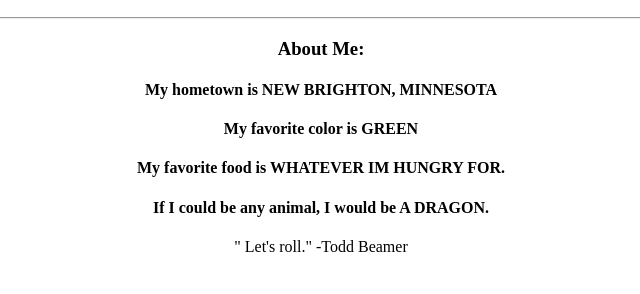
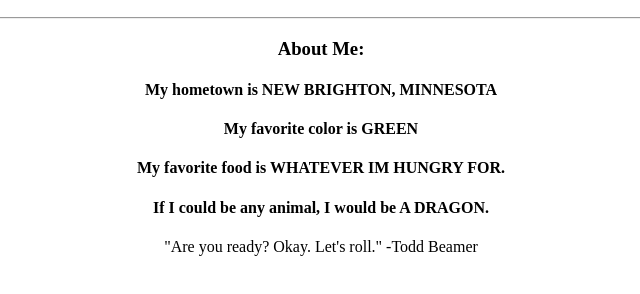
Before and after one commit to TheBiggestMama/profile, a plain HTML site: page index.html in a window 1280 px wide. Shown: the part 110-404 px from the top of the page, without its empty margins (319-959 px from the left). Drawn offline with Linux system fonts and the light colour scheme.

Commit message:
Edit quote

```diff
--- a/index.html
+++ b/index.html
@@ -15,7 +15,7 @@
 					<h4>My favorite color is GREEN</h4>
 					<h4>My favorite food is WHATEVER IM HUNGRY FOR.</h4>
 					<h4>If I could be any animal, I would be A DRAGON.</h4>
-					<p>" Let's roll." -Todd Beamer</p>
+					<p>"Are you ready? Okay. Let's roll." -Todd Beamer</p>
 		  </div>
 		  </body>
 		</html>
```
